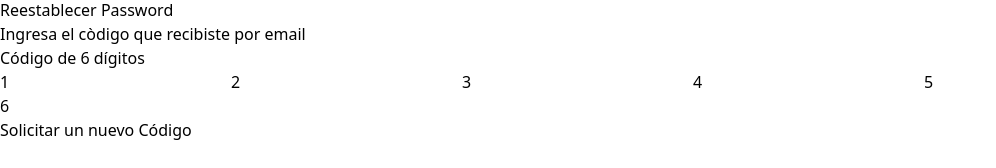
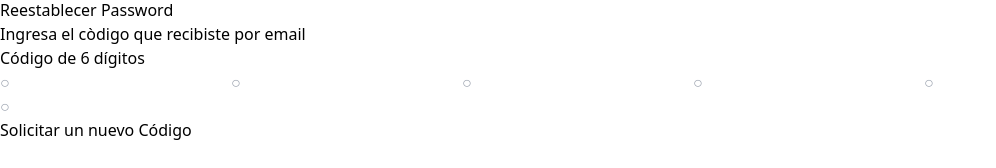
Before and after one commit to campos-maravilla/uptask_frontend-typescript_2024, a React (Vite) app: page /auth/new-password in a window 1280 px wide. Shown: the part 452-620 px from the top of the page, without its empty margins (0-996 px from the left). Built offline with nearby package versions, Linux system fonts and the light colour scheme; no server answers.

Commit message:
validando-el-token-en-el-frontend-con-el-endpoint-de-validate-token

```diff
--- a/src/api/AuthAPI.ts
+++ b/src/api/AuthAPI.ts
@@ -65,3 +65,15 @@ export async function forgotPassword(formData: ForgotPasswordForm) {
         }
     }
 }
+//pasword nuevo
+export async function validateToken(formData: ConfirmToken) {
+    try {
+        const url = '/auth/validate-token'
+        const { data } = await api.post<string>(url, formData)
+        return data
+    } catch (error) {
+        if (isAxiosError(error) && error.response) {
+            throw new Error(error.response.data.error)
+        }
+    }
+}
--- a/src/components/auth/NewPasswordToken.tsx
+++ b/src/components/auth/NewPasswordToken.tsx
@@ -1,9 +1,37 @@
+import { validateToken } from "@/api/AuthAPI";
+import { ConfirmToken } from "@/types/index";
 import { PinInput, PinInputField } from "@chakra-ui/pin-input";
+import { useMutation } from "@tanstack/react-query";
 import { Link } from "react-router-dom";
+import { toast } from "react-toastify";
 
-export default function NewPasswordToken() {
-  const handleChange = (token: string) => {};
-  const handleComplete = (token: string) => {};
+type NewPasswordTokenProps = {
+  token: ConfirmToken["token"];
+  setToken: React.Dispatch<React.SetStateAction<string>>;
+  setIsValidToken: React.Dispatch<React.SetStateAction<boolean>>;
+};
+
+export default function NewPasswordToken({
+  token,
+  setToken,
+  setIsValidToken,
+}: NewPasswordTokenProps) {
+  const { mutate } = useMutation({
+    mutationFn: validateToken,
+    onError: (error) => {
+      toast.error(error.message);
+    },
+    onSuccess: (data) => {
+      toast.success(data);
+      setIsValidToken(true);
+    },
+  });
+
+  const handleChange = (token: ConfirmToken["token"]) => {
+    setToken(token);
+  };
+
+  const handleComplete = (token: ConfirmToken["token"]) => mutate({ token });
 
   return (
     <>
@@ -13,7 +41,7 @@ export default function NewPasswordToken() {
         </label>
         <div className="flex justify-center gap-5">
           <PinInput
-            value={"123456"}
+            value={token}
             onChange={handleChange}
             onComplete={handleComplete}
           >
--- a/src/views/auth/NewPasswordView.tsx
+++ b/src/views/auth/NewPasswordView.tsx
@@ -1,8 +1,10 @@
 import NewPasswordToken from "@/components/auth/NewPasswordToken";
 import NewPasswordForm from "@/components/auth/NewPasswordForm";
 import React, { useState } from "react";
+import { ConfirmToken } from "@/types/index";
 
 export default function NewPasswordView() {
+  const [token, setToken] = useState<ConfirmToken["token"]>("");
   const [isValidToken, setIsValidToken] = useState(false);
 
   return (
@@ -13,7 +15,15 @@ export default function NewPasswordView() {
         <span className=" text-fuchsia-500 font-bold">por email</span>
       </p>
 
-      {!isValidToken ? <NewPasswordToken /> : <NewPasswordForm />}
+      {!isValidToken ? (
+        <NewPasswordToken
+          token={token}
+          setToken={setToken}
+          setIsValidToken={setIsValidToken}
+        />
+      ) : (
+        <NewPasswordForm />
+      )}
     </>
   );
 }
```
